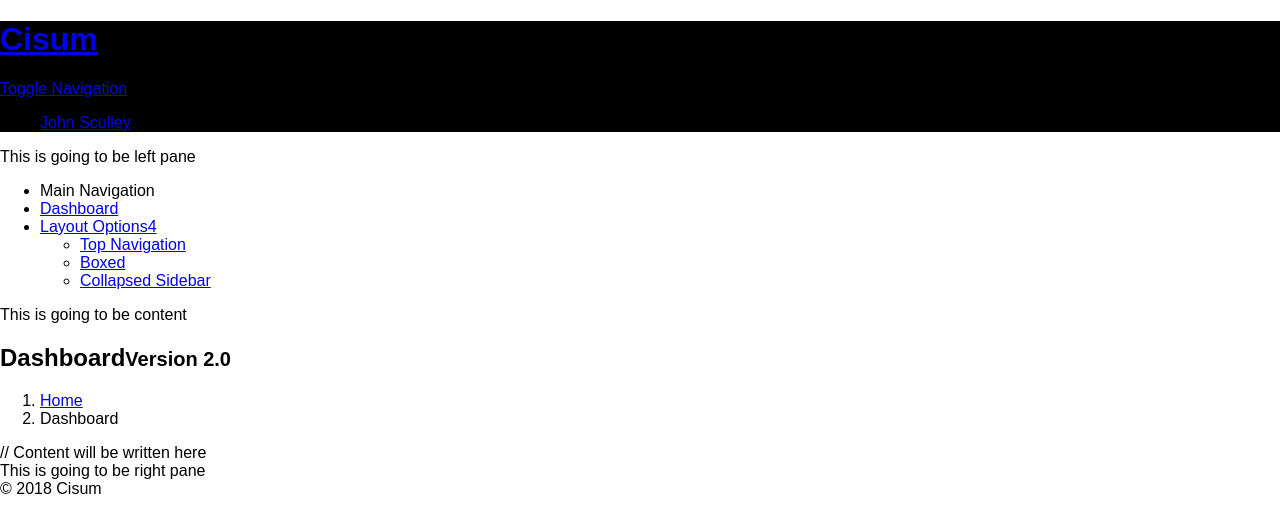
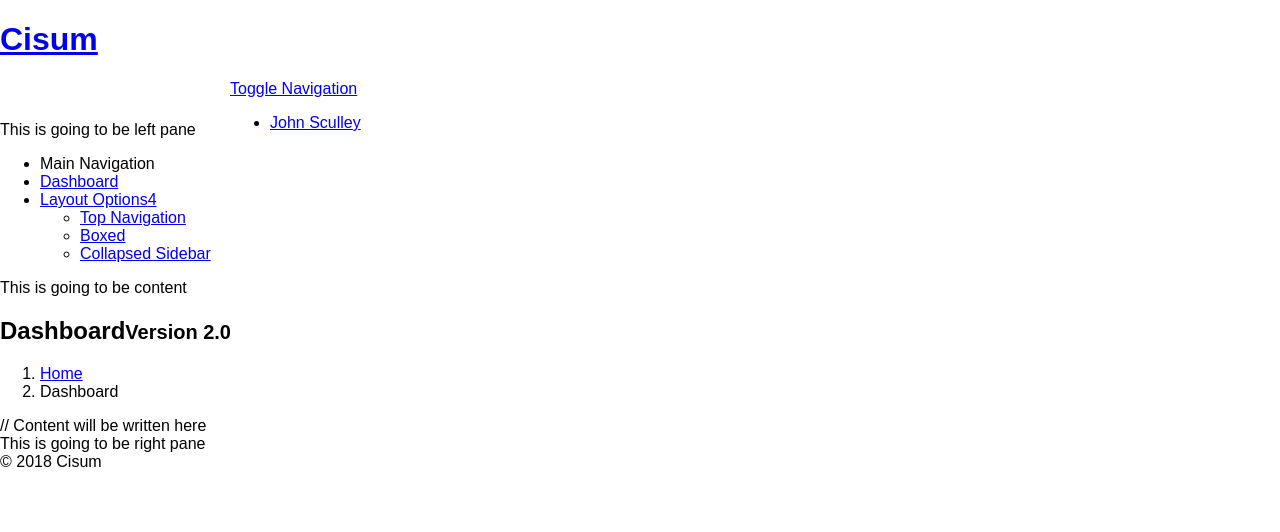
Before and after one commit to naonaonao316/cisum-frontend, a React (Create React App) app: page / in a window 1280 px wide. Shown: the top 532 px of the page. Built offline with nearby package versions, Linux system fonts and the light colour scheme.

Commit message:
set transition

```diff
--- a/src/components/layout/Header.js
+++ b/src/components/layout/Header.js
@@ -4,7 +4,7 @@ import '../../css/header.css';
 const Header = (props) => (
   <header className="main-header">
     <a href="#" className="logo"><h1>Cisum</h1></a>
-    <nav>
+    <nav className="navbar navbar-static-top">
       <a href="#" data-toggle="push-menu">
         <span>Toggle Navigation</span>
       </a>
--- a/src/css/header.css
+++ b/src/css/header.css
@@ -1,7 +1,12 @@
 .main-header {
-  background: black;
+  position: relative;
+  max-height: 100px;
+  z-index: 1030;
 }
+
 .main-header .navbar {
+  transition: margin-left 3s;
+  transition-timing-function: ease-in;
   border: none;
   margin-left: 230px;
 }
--- a/src/css/header.less
+++ b/src/css/header.less
@@ -1,9 +1,11 @@
 @import './variables.less';
 
 .main-header {
-  background: black;
+  position: relative;
+  max-height: 100px;
+  z-index: 1030;
+
   .navbar {
-    border: none;
-    margin-left: @sidebar-width;
+    transition(margin-left .3s ease-in-out);
   }
 }
--- a/src/css/variables.less
+++ b/src/css/variables.less
@@ -1 +1,4 @@
 @sidebar-width: 230px;
+// Transition global options
+@transition-speed: .3s;
+@transition-fn: ease-in-out;
```
